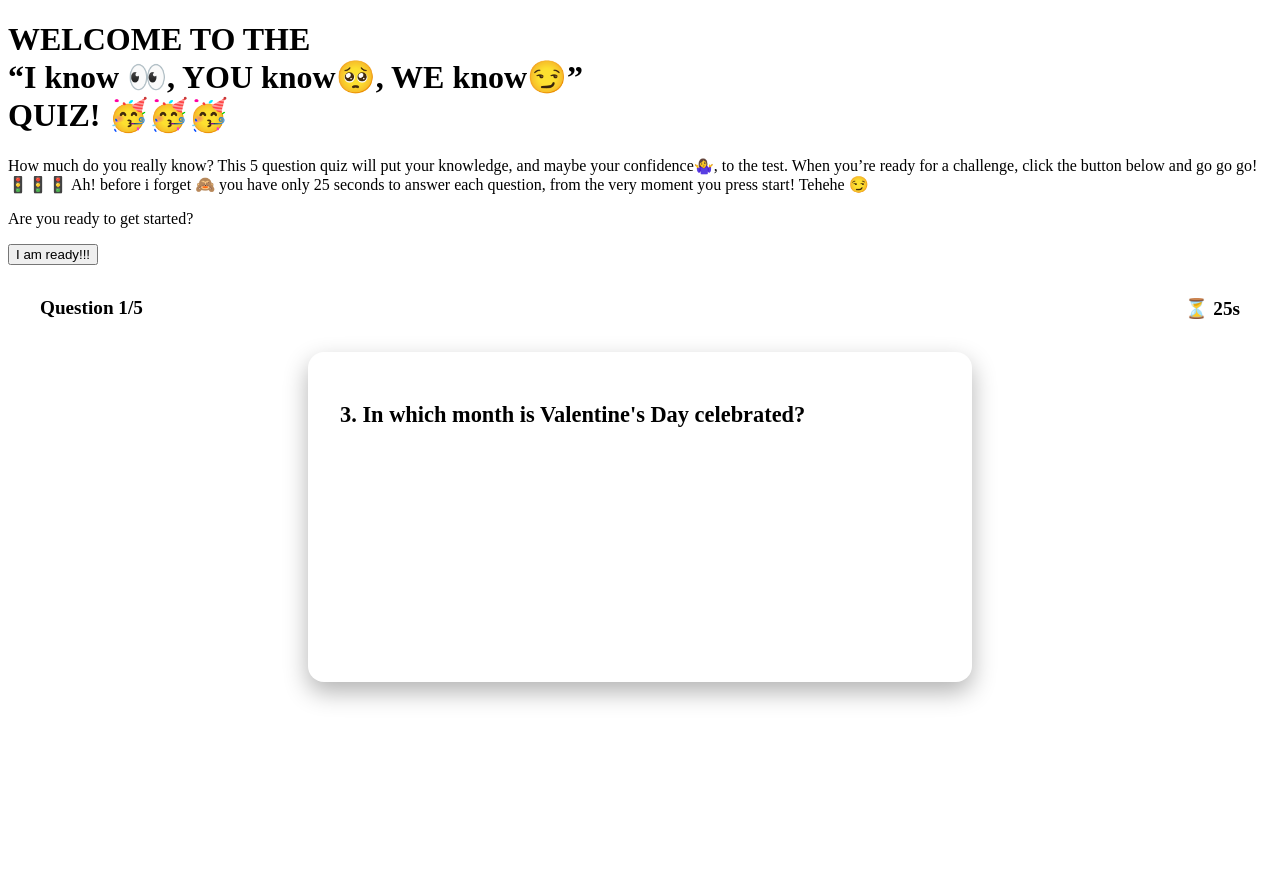
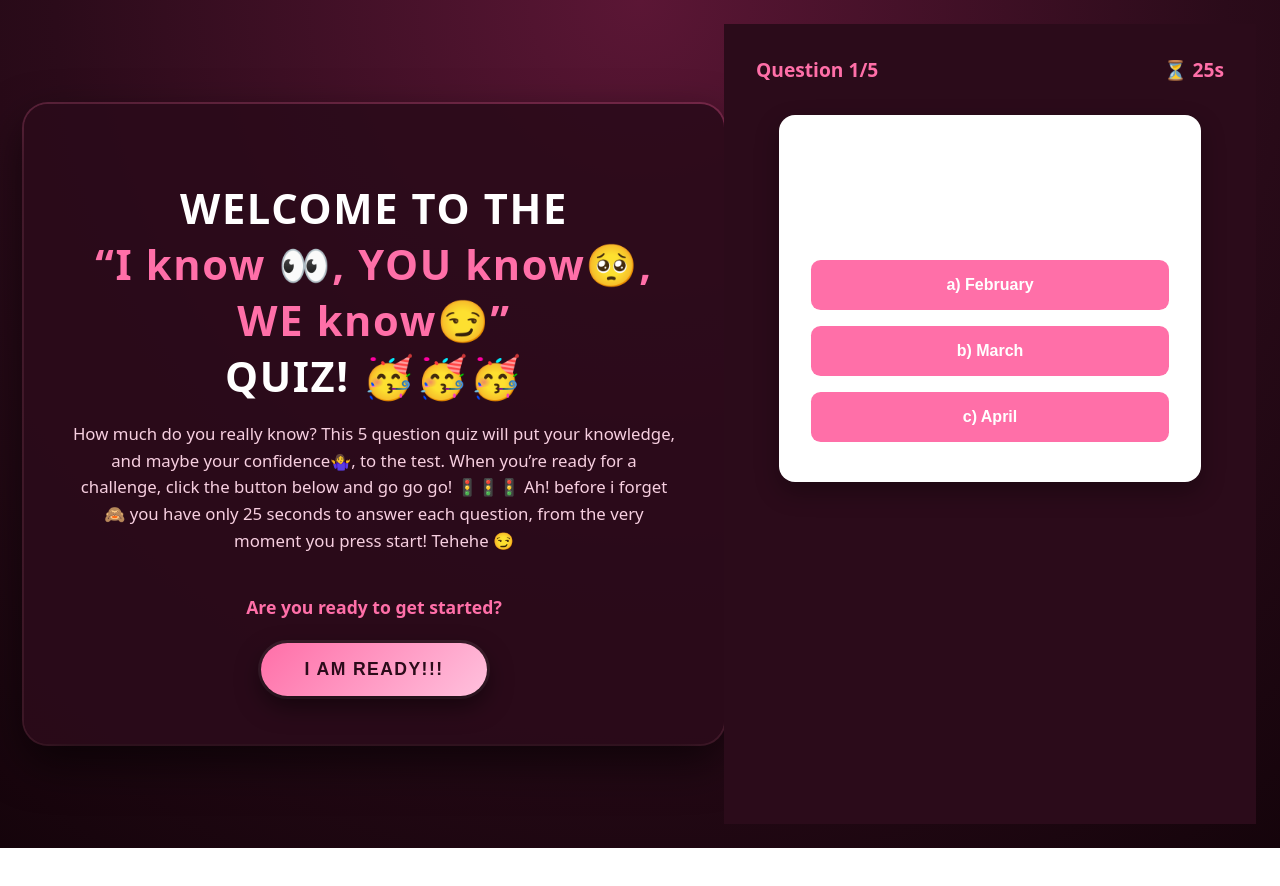
Before and after one commit to FavourU/Software-Development-1, a plain HTML site: page index.html in a window 1280 px wide. After the commit the page ends 848 px from the top, so only its background shows below. Drawn offline with Linux system fonts and the light colour scheme.

Commit message:
Update style.css

```diff
--- a/style.css
+++ b/style.css
@@ -1,6 +1,128 @@
 .hidden {
   display: none;
 }
+
+:root {
+  --bg: #2b0b1a;
+  --card: #3b1024;
+  --accent: #ff6fa8;
+  --accent-dark: #e05590;
+  --text-main: #ffffff;
+  --text-muted: #f7cfe0;
+}
+
+* {
+  box-sizing: border-box;
+}
+
+body {
+  margin: 0;
+  min-height: 100vh;
+  font-family: system-ui, -apple-system, BlinkMacSystemFont, "Segoe UI", sans-serif;
+  background: radial-gradient(circle at top, #5b1635 0, var(--bg) 55%, #15040b 100%);
+  color: var(--text-main);
+  display: flex;
+  align-items: center;
+  justify-content: center;
+  padding: 1.5rem;
+}
+
+.container {
+  max-width: 700px;
+  width: 100%;
+  background-color: rgba(43, 11, 26, 0.9);
+  border-radius: 1.5rem;
+  padding: 2.5rem 2rem;
+  box-shadow:
+    0 18px 45px rgba(0, 0, 0, 0.6),
+    0 0 0 2px rgba(255, 111, 168, 0.25);
+  text-align: center;
+}
+
+.title {
+  font-size: 2.2rem;
+  margin-bottom: 0.75rem;
+  letter-spacing: 0.04em;
+}
+
+.subtitle {
+  font-size: 1.1rem;
+  color: var(--accent);
+  margin-bottom: 1.5rem;
+  font-weight: 600;
+}
+
+.description {
+  font-size: 1rem;
+  line-height: 1.6;
+  color: var(--text-muted);
+  margin-bottom: 2.5rem;
+}
+
+.cta-button {
+  display: inline-block;
+  padding: 1rem 2.75rem;
+  font-size: 1.1rem;
+  font-weight: 700;
+  border-radius: 999px;
+  border: none;
+  cursor: pointer;
+  background: linear-gradient(135deg, var(--accent), #ffc1dd);
+  color: #2b0b1a;
+  text-transform: uppercase;
+  letter-spacing: 0.08em;
+  box-shadow:
+    0 10px 25px rgba(0, 0, 0, 0.5),
+    0 0 0 3px rgba(255, 255, 255, 0.08);
+  transition:
+    transform 0.12s ease-out,
+    box-shadow 0.12s ease-out,
+    background 0.12s ease-out;
+}
+
+.cta-button:focus-visible {
+  outline: 3px solid #ffffff;
+  outline-offset: 3px;
+}
+
+.cta-button:hover {
+  background: linear-gradient(135deg, var(--accent-dark), #ff9fc7);
+  transform: translateY(-2px);
+  box-shadow:
+    0 14px 30px rgba(0, 0, 0, 0.6),
+    0 0 0 3px rgba(255, 255, 255, 0.1);
+}
+
+.cta-button:active {
+  transform: translateY(0);
+  box-shadow:
+    0 8px 18px rgba(0, 0, 0, 0.6),
+    0 0 0 3px rgba(255, 255, 255, 0.1);
+}
+
+@media (prefers-reduced-motion: reduce) {
+  * {
+    scroll-behavior: auto !important;
+    animation-duration: 0.01ms !important;
+    animation-iteration-count: 1 !important;
+    transition-duration: 0.01ms !important;
+  }
+}
+
+@media (min-width: 768px) {
+  .container {
+    padding: 3rem 3rem;
+  }
+
+  .title {
+    font-size: 2.6rem;
+  }
+
+  .description {
+    font-size: 1.05rem;
+  }
+}
+
 
 /* QUESTION SCREEN LAYOUT */
 .question-screen {
```
